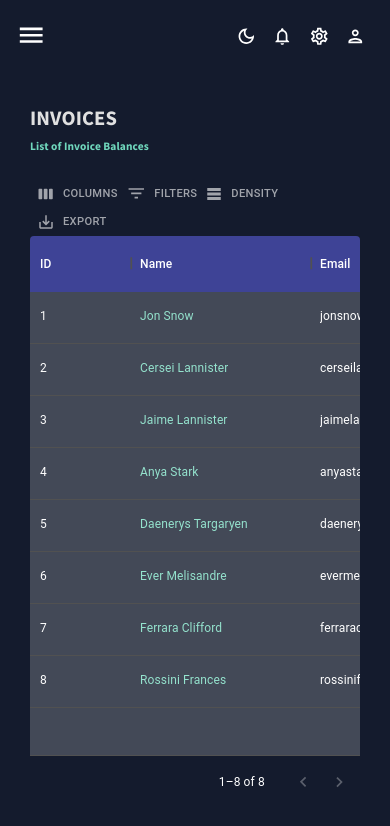
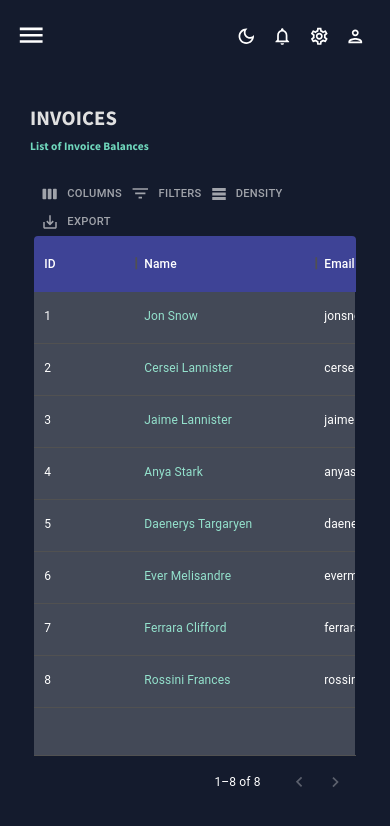
Before and after one commit to AbdElRahman-Rizq/Admin-Dashboard, a React (Create React App) app: page /Invoices in a window 390 px wide. Shown: the top 826 px of the page. Built offline with nearby package versions, Linux system fonts and the light colour scheme.

Commit message:
change margin for mobile screen

```diff
--- a/src/scenes/invoices/style.css
+++ b/src/scenes/invoices/style.css
@@ -1,5 +1,5 @@
 @media(max-width:767px){
     .tableForMobile{
-        margin: 0 !important;
+        margin: 1.3% !important;
     }
 }
```
